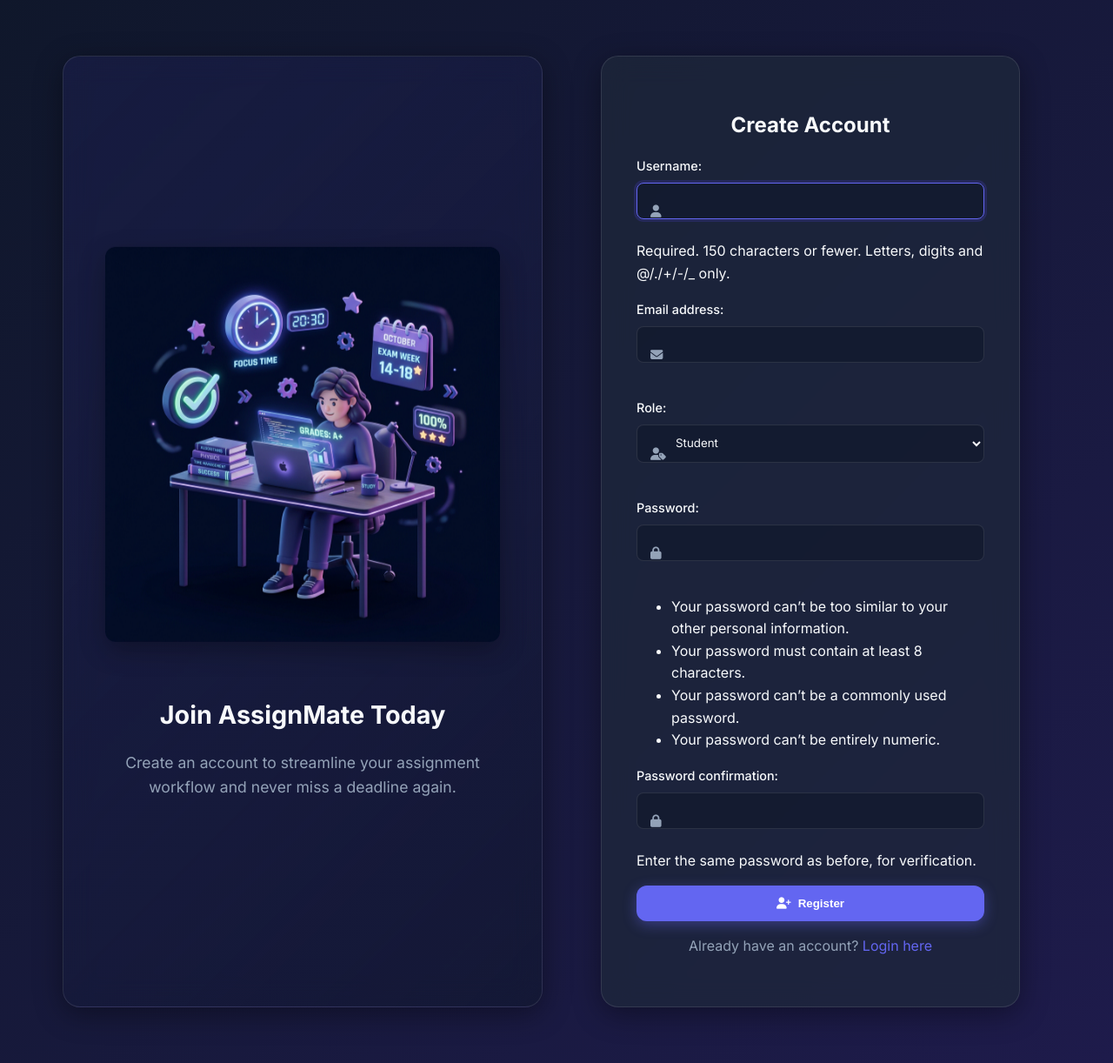
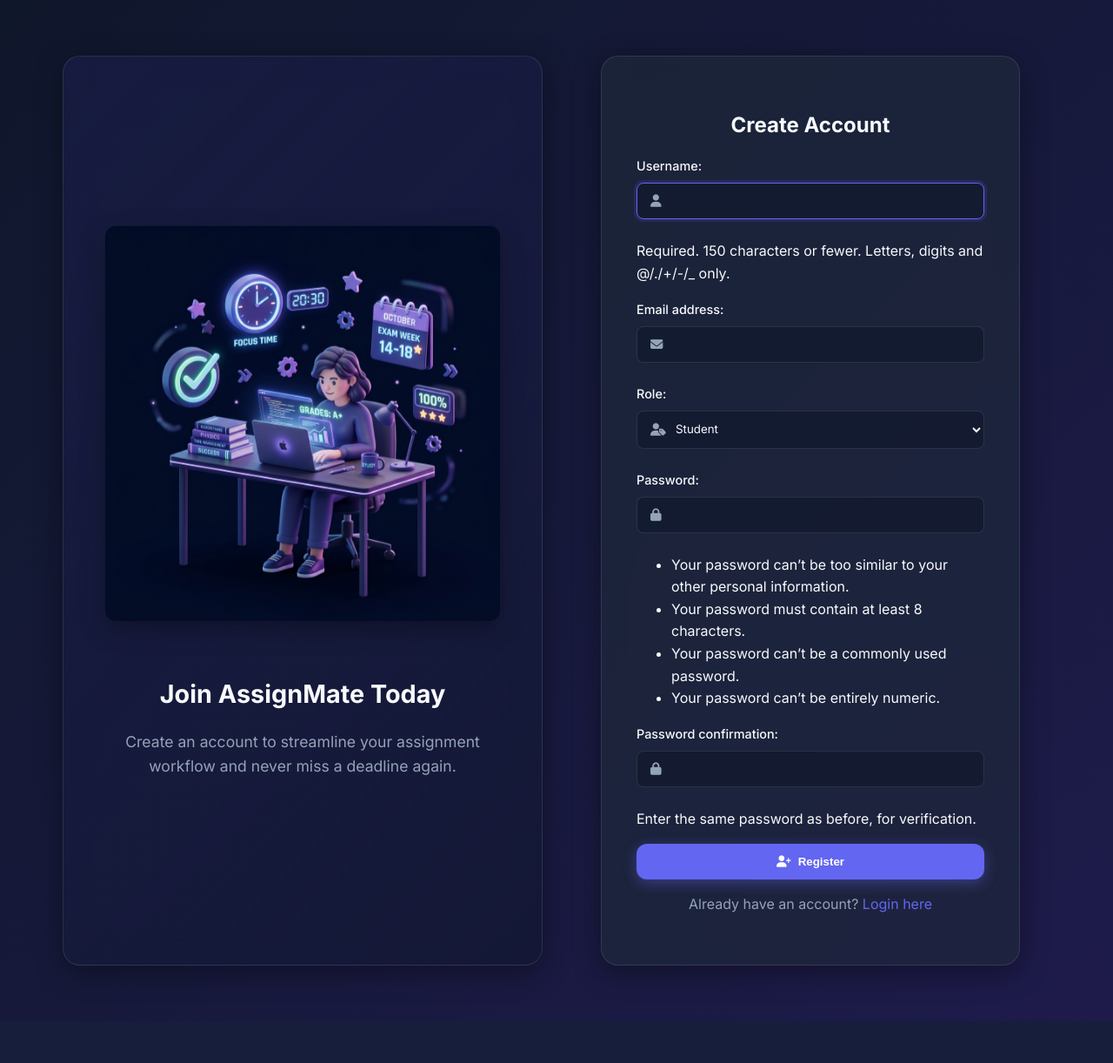
Before and after one commit to subinjoseph002-byte/assignment-system, a Django app: page /register/ in a window 1280 px wide. Shown: the part 73-1295 px from the top of the page at 87% size. After the commit the page ends 1247 px from the top, so only its background shows below. Run offline with Django 4.2, Linux system fonts and the light colour scheme.

Commit message:
Perfect icon centering for login/register

```diff
--- a/static/style.css
+++ b/static/style.css
@@ -52,7 +52,6 @@ body {
 .form-input {
   width: 100%;
   padding: 0.75rem 1rem;
-  margin-bottom: 1.5rem;
   background: rgba(15, 23, 42, 0.6);
   border: 1px solid var(--surface-border);
   border-radius: 8px;
@@ -420,6 +419,7 @@ form label {
 .input-with-icon {
   position: relative;
   margin-top: 0.5rem;
+  margin-bottom: 1.5rem;
 }
 
 .input-with-icon i {
```
